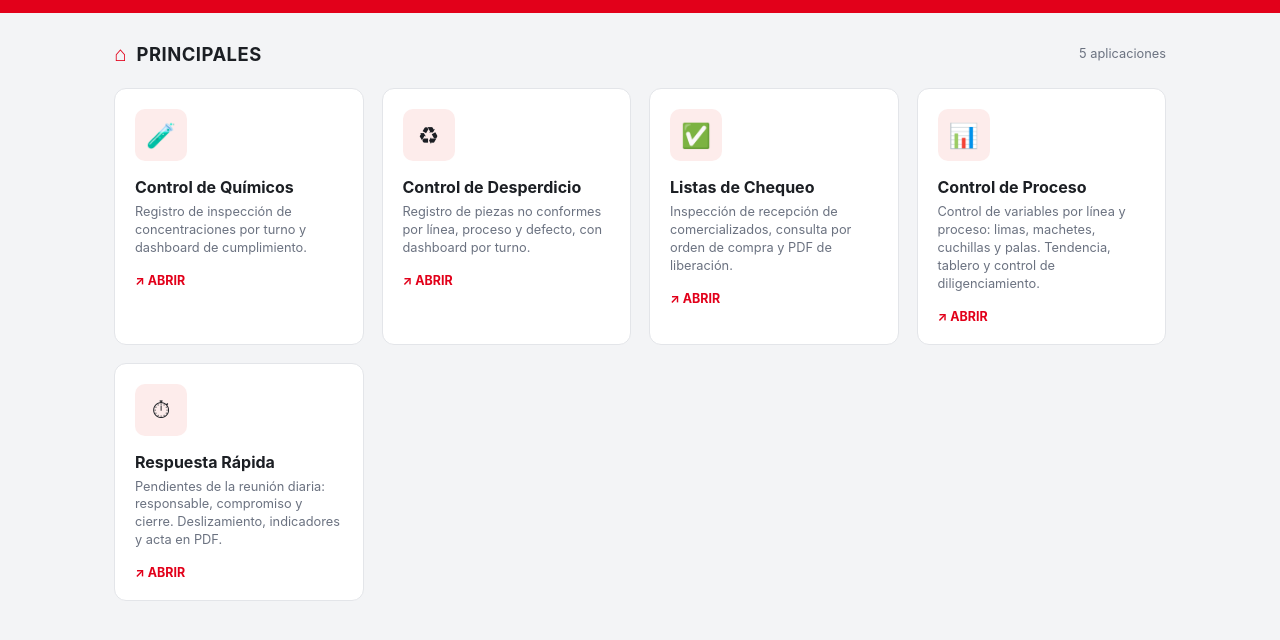
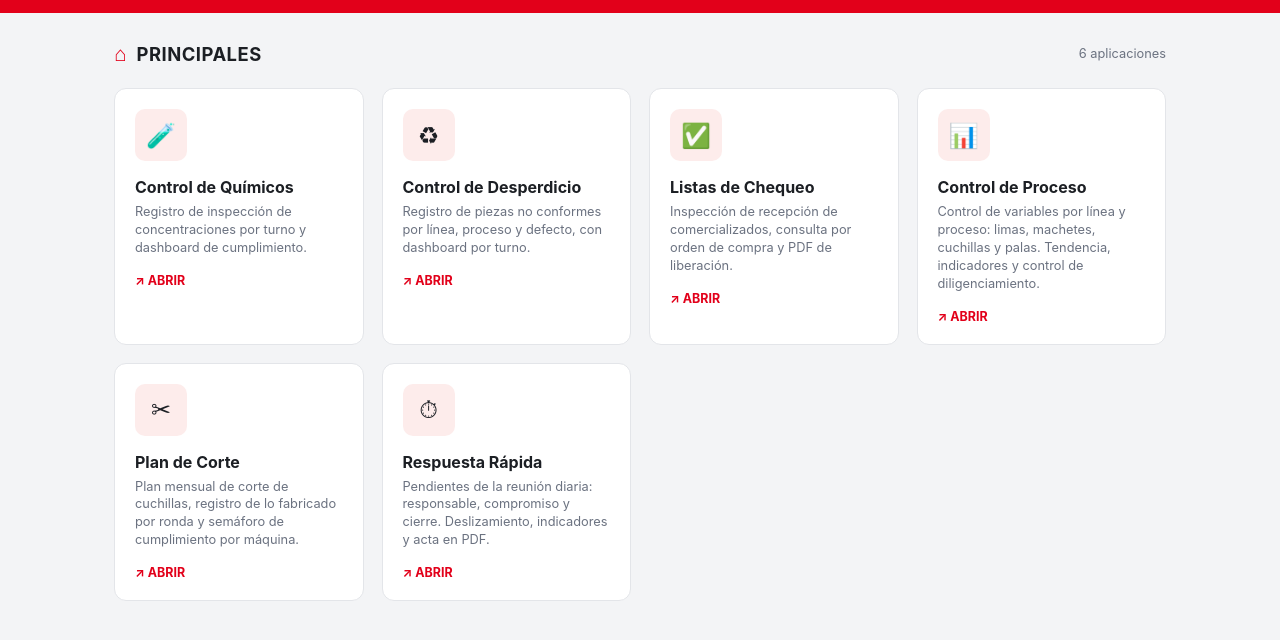
Before and after one commit to CalidadBellota/Control-Proceso-Fabricados, a plain HTML site: page index.html in a window 1280 px wide. Shown: the part 54-694 px from the top of the page. Drawn offline with Linux system fonts and the light colour scheme.

Commit message:
Update index.html

```diff
--- a/index.html
+++ b/index.html
@@ -103,9 +103,15 @@ const PROCESOS = [
   },
   {
     nombre: "Control de Proceso",
-    descripcion: "Control de variables por línea y proceso: limas, machetes, cuchillas y palas. Tendencia, tablero y control de diligenciamiento.",
+    descripcion: "Control de variables por línea y proceso: limas, machetes, cuchillas y palas. Tendencia, indicadores y control de diligenciamiento.",
     icono: "&#128202;",
     ruta: "proceso/"
+  },
+  {
+    nombre: "Plan de Corte",
+    descripcion: "Plan mensual de corte de cuchillas, registro de lo fabricado por ronda y semáforo de cumplimiento por máquina.",
+    icono: "&#9986;",
+    ruta: "corte/"
   },
   {
     nombre: "Respuesta Rápida",
```
